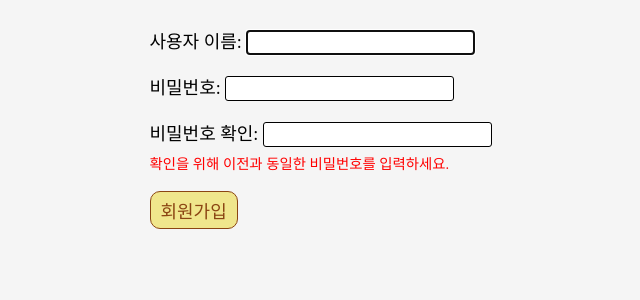
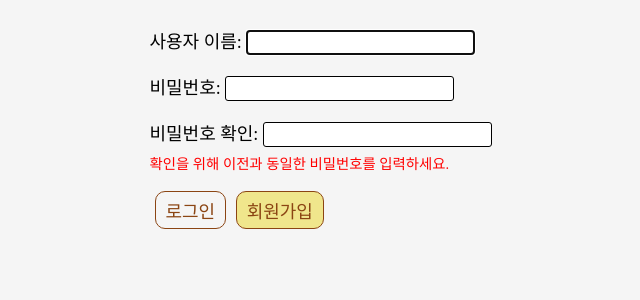
Before and after one commit to SamiCoding/django-cat-project, a Django app: page /accounts/signup/ in a window 1280 px wide. Shown: the part 175-475 px from the top of the page, without its empty margins (75-715 px from the left). Run offline with Django 4.2, Linux system fonts and the light colour scheme; some libraries are stand-ins or nearby versions; some web fonts are replaced.

Commit message:
Update accounts page

```diff
--- a/accounts/templates/accounts/form.html
+++ b/accounts/templates/accounts/form.html
@@ -11,7 +11,9 @@
     {% csrf_token %}
     {{form.as_p}}
     {% if type == '로그인' %}
-      <a class="button signup" href="{% url 'accounts:signup' %}">회원가입</a>
+      <a class="button transparent" href="{% url 'accounts:signup' %}">회원가입</a>
+    {% elif type == '회원가입' %}
+      <a class="button transparent" href="{% url 'accounts:login' %}">로그인</a>
     {% endif %}
     <input class="button" type="submit" value="{{type}}">
   </form>
--- a/static/css/accounts/form.css
+++ b/static/css/accounts/form.css
@@ -35,7 +35,7 @@ li {
   text-decoration: none;
 }
 
-.signup {
+.transparent {
   background-color: transparent;
   color: SaddleBrown;
 }
```
